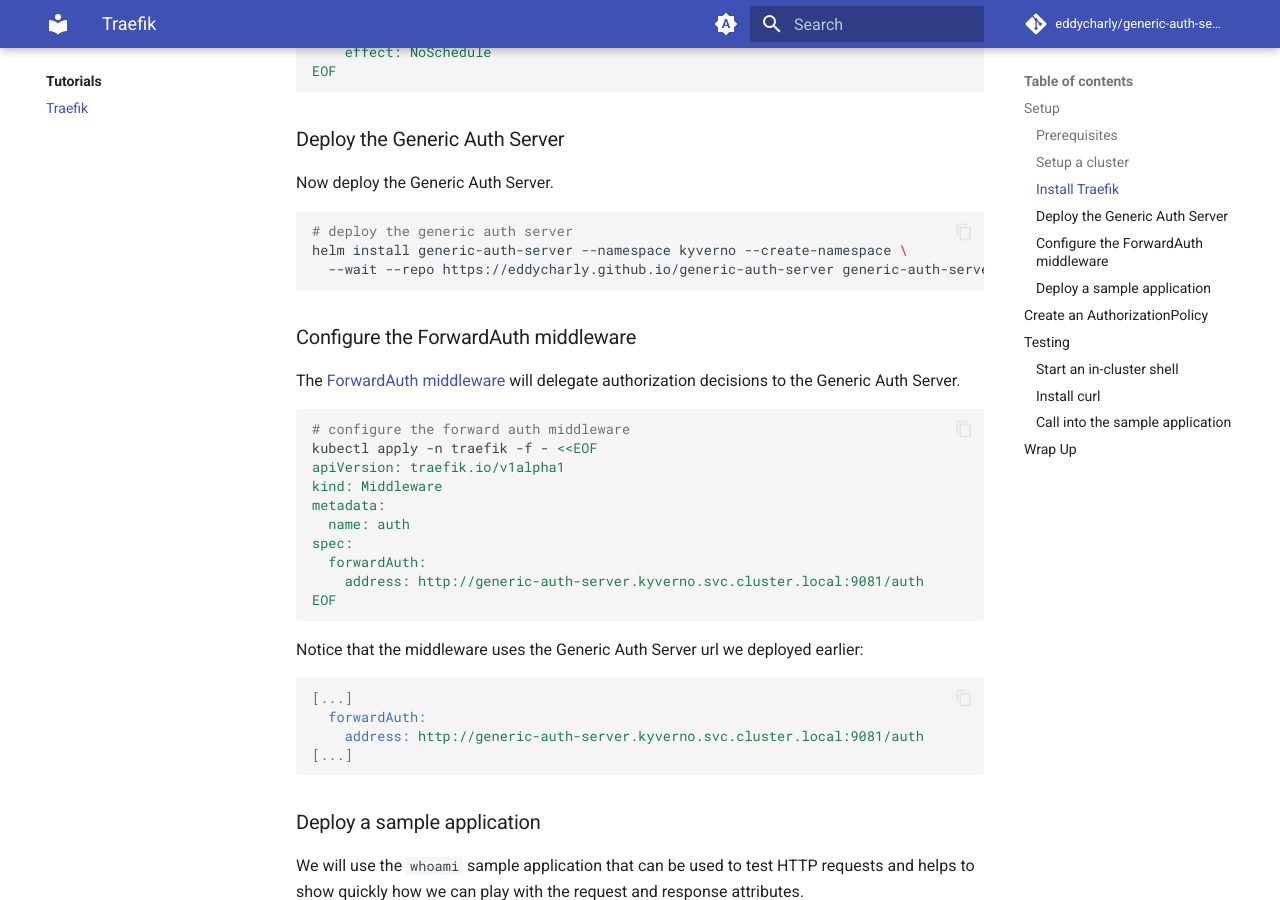
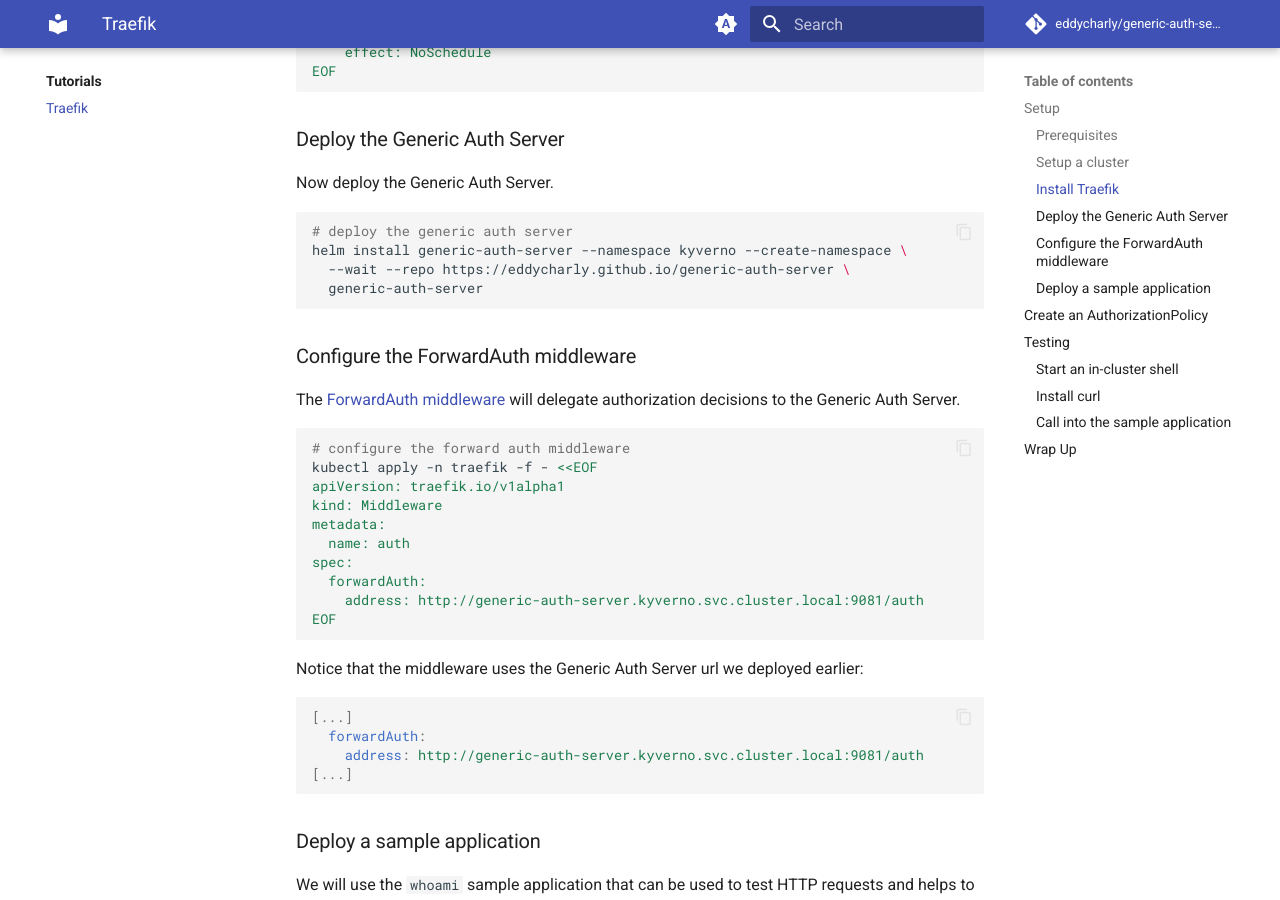
Before and after one commit to eddycharly/generic-auth-server, an MkDocs documentation site: the page built from website/docs/tutorials/traefik/index.md, in a window 1280 px wide and 900 px high, scrolled down 1076 px. Built offline with MkDocs 1.6.1 and Material for MkDocs 9.7.7, drawn with Linux system fonts in a browser that asks for light colours; comment, search, counter and statistics services are not loaded; the version menu is left out.

Commit message:
docs: nit
Signed-off-by: Charles-Edouard Brétéché <charles.edouard@nirmata.com>

````diff
--- a/website/docs/tutorials/traefik/index.md
+++ b/website/docs/tutorials/traefik/index.md
@@ -48,7 +48,8 @@
 ```bash
 # deploy the generic auth server
 helm install generic-auth-server --namespace kyverno --create-namespace \
-  --wait --repo https://eddycharly.github.io/generic-auth-server generic-auth-server
+  --wait --repo https://eddycharly.github.io/generic-auth-server \
+  generic-auth-server
 ```
 
 ### Configure the ForwardAuth middleware
````
